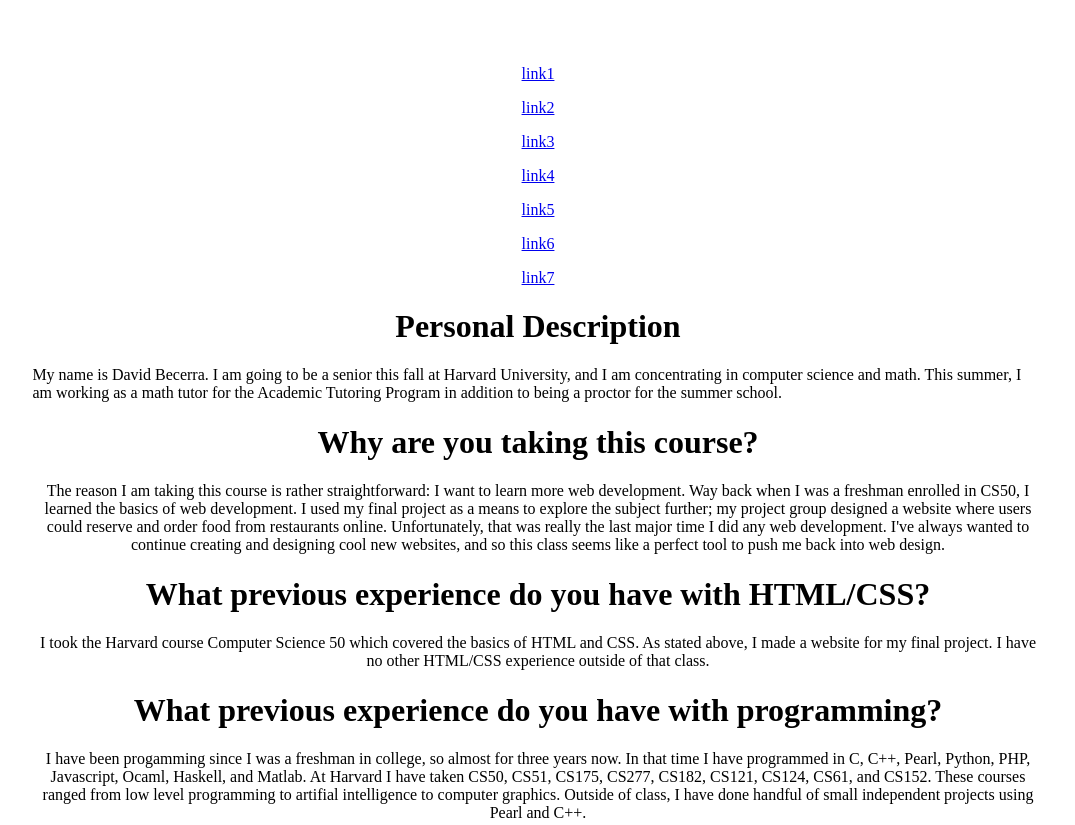
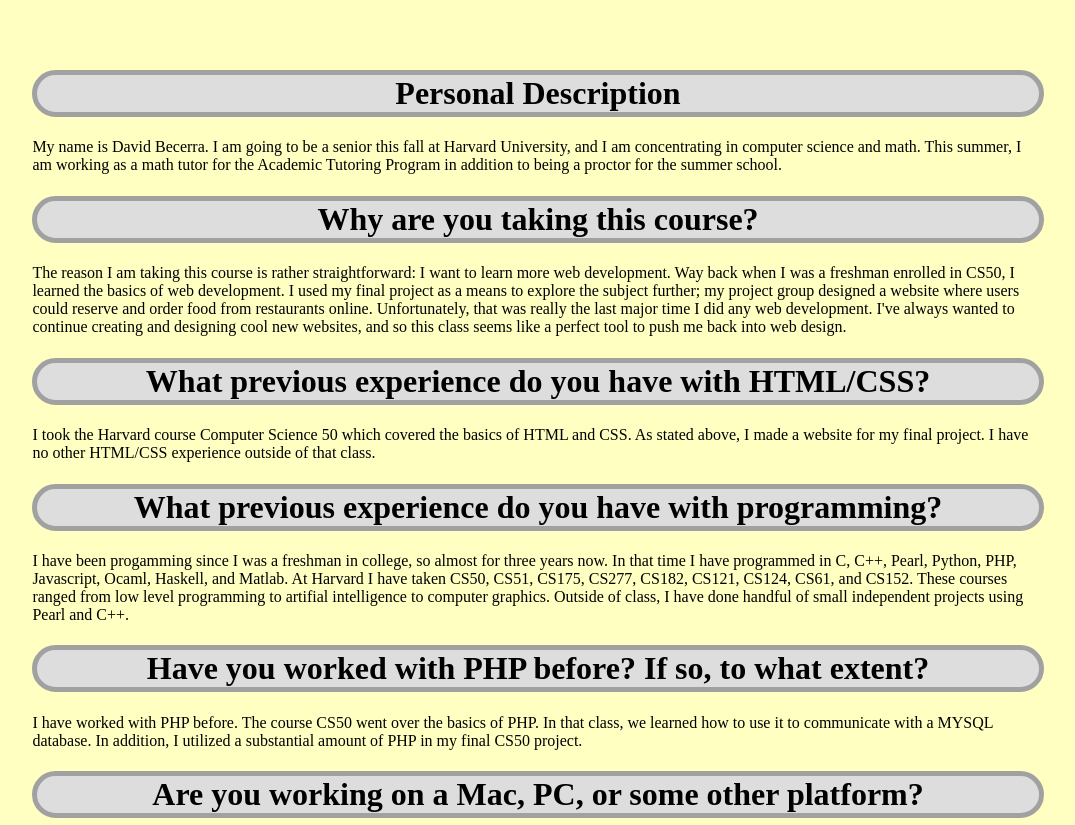
Before and after one commit to davidbecerra/p1, a plain HTML site: page index.html in a window 1280 px wide. Shown: the part 720-1545 px from the top of the page, without its empty margins (102-1177 px from the left). Drawn offline with Linux system fonts and the light colour scheme.

Commit message:
Added more style. Cloud image, background color, etc.

```diff
--- a/index.html
+++ b/index.html
@@ -6,38 +6,30 @@
 	<meta name="author" content="David Becerra">
 	<meta name="description" content="Project 1 for cs-15 course">
 </head>
-<body>
+<body style="background-color: #FFFFC2;">
 	<div id="container">
 
 		<div id="image">
 			<img class="headshot" src="images/fro.jpg">
-			<img class="cloud" src="images/cloud.png">
-		</div>
-
-		<div id="links">
-			<p><a href="#questions" id="link1">link1</a></p>
-			<p><a href="#questions">link2</a></p>
-			<p><a href="#questions">link3</a></p>
-			<p><a href="#questions">link4</a></p>
-			<p><a href="#questions">link5</a></p>
-			<p><a href="#questions">link6</a></p>
-			<p><a href="#questions">link7</a></p>
+			<a href="#questions">
+				<img class="cloud" src="images/cloud.png">
+			</a>
 		</div>
 
 		<div id="questions">
-			<h1>Personal Description</h1>
+			<h1 class="question">Personal Description</h1>
 			My name is David Becerra. I am going to be a senior this fall at Harvard University, and I am concentrating in computer science and math. This summer, I am working as a math tutor for the Academic Tutoring Program in addition to being a proctor for the summer school.
-			<h1>Why are you taking this course?</h1>
+			<h1 class="question">Why are you taking this course?</h1>
 			<p>The reason I am taking this course is rather straightforward: I want to learn more web development. Way back when I was a freshman enrolled in CS50, I learned the basics of web development. I used my final project as a means to explore the subject further; my project group designed a website where users could reserve and order food from restaurants online. Unfortunately, that was really the last major time I did any web development. I've always wanted to continue creating and designing cool new websites, and so this class seems like a perfect tool to push me back into web design.</p>
-			<h1>What previous experience do you have with HTML/CSS?</h1>
+			<h1 class="question">What previous experience do you have with HTML/CSS?</h1>
 			<p>I took the Harvard course Computer Science 50 which covered the basics of HTML and CSS. As stated above, I made a website for my final project. I have no other HTML/CSS experience outside of that class.</p>
-			<h1>What previous experience do you have with programming?</h1>
+			<h1 class="question">What previous experience do you have with programming?</h1>
 			<p>I have been progamming since I was a freshman in college, so almost for three years now. In that time I have programmed in C, C++, Pearl, Python, PHP, Javascript, Ocaml, Haskell, and Matlab. At Harvard I have taken CS50, CS51, CS175, CS277, CS182, CS121, CS124, CS61, and CS152. These courses ranged from low level programming to artifial intelligence to computer graphics. Outside of class, I have done handful of small independent projects using Pearl and C++.</p>
-			<h1>Have you worked with PHP before? If so, to what extent?</h1>
+			<h1 class="question">Have you worked with PHP before? If so, to what extent?</h1>
 			<p>I have worked with PHP before. The course CS50 went over the basics of PHP. In that class, we learned how to use it to communicate with a MYSQL database. In addition, I utilized a substantial amount of PHP in my final CS50 project.</p>
-			<h1>Are you working on a Mac, PC, or some other platform?</h1>
+			<h1 class="question">Are you working on a Mac, PC, or some other platform?</h1>
 			<p>I am working on a PC with Windows 7.</p>
-			<h1>Anything else we should know?</h1>
+			<h1 class="question">Anything else we should know?</h1>
 			<p>I love video games!!.....No I think that's everything.</p>
 		</div>
 	</div>
--- a/stylesheet/index.css
+++ b/stylesheet/index.css
@@ -1,4 +1,4 @@
-h1,p {
+h1 {
 	text-align: center;
 }
 
@@ -17,8 +17,16 @@ img.headshot {
 
 img.cloud {
 	position: relative;
-	top: -600px;
-	left: 600px;
+	top: -540px;
+	left: 700px;
 	height: 20%;
 	width: 20%;
 }
+
+h1.question {
+	border-style: solid;
+	border-width: 5px;
+	border-color: #a1a1a1;
+	border-radius: 25px;
+	background-color: #dddddd;
+}
```
Also changed, not shown: images/cloud.png.
